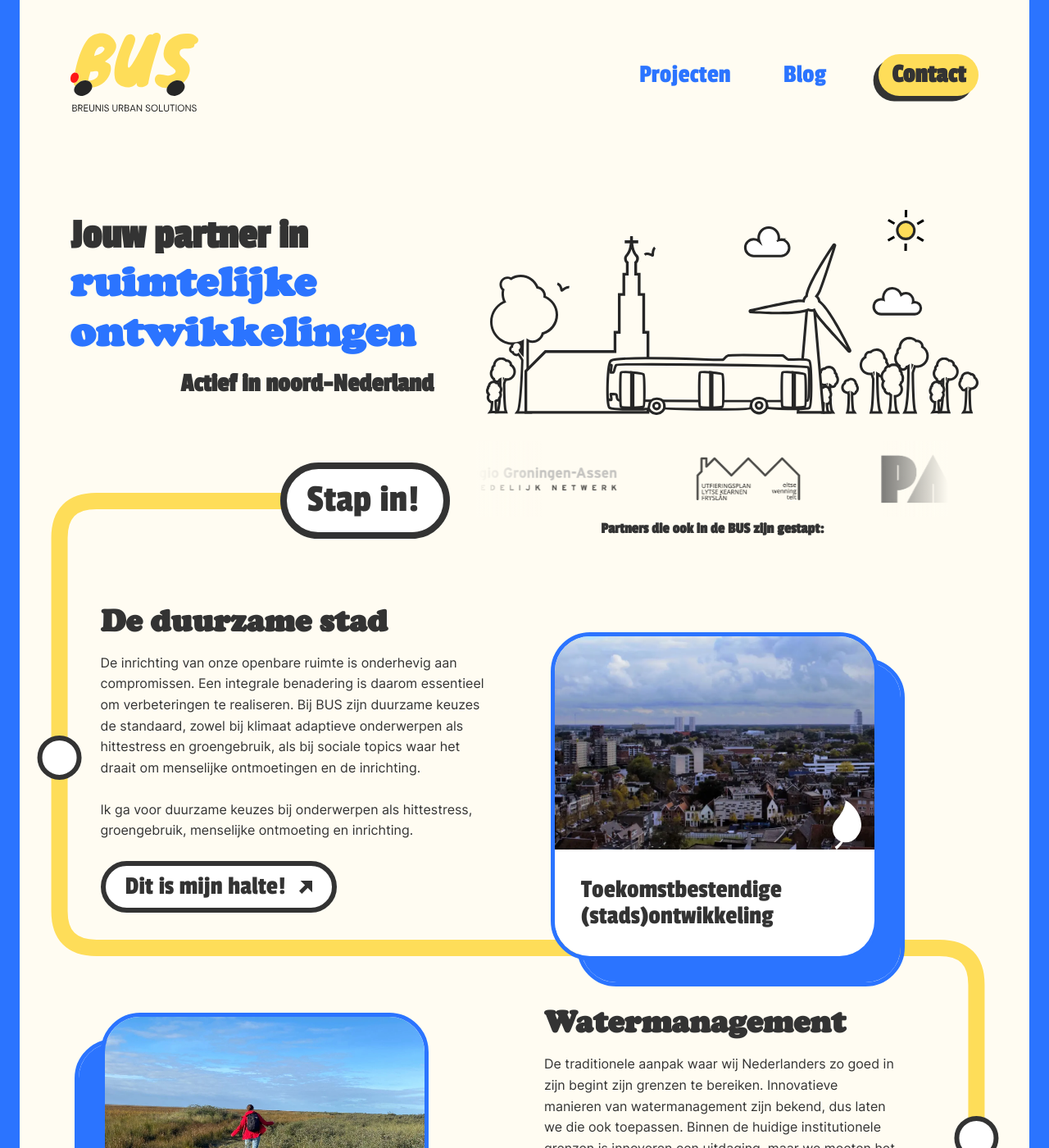
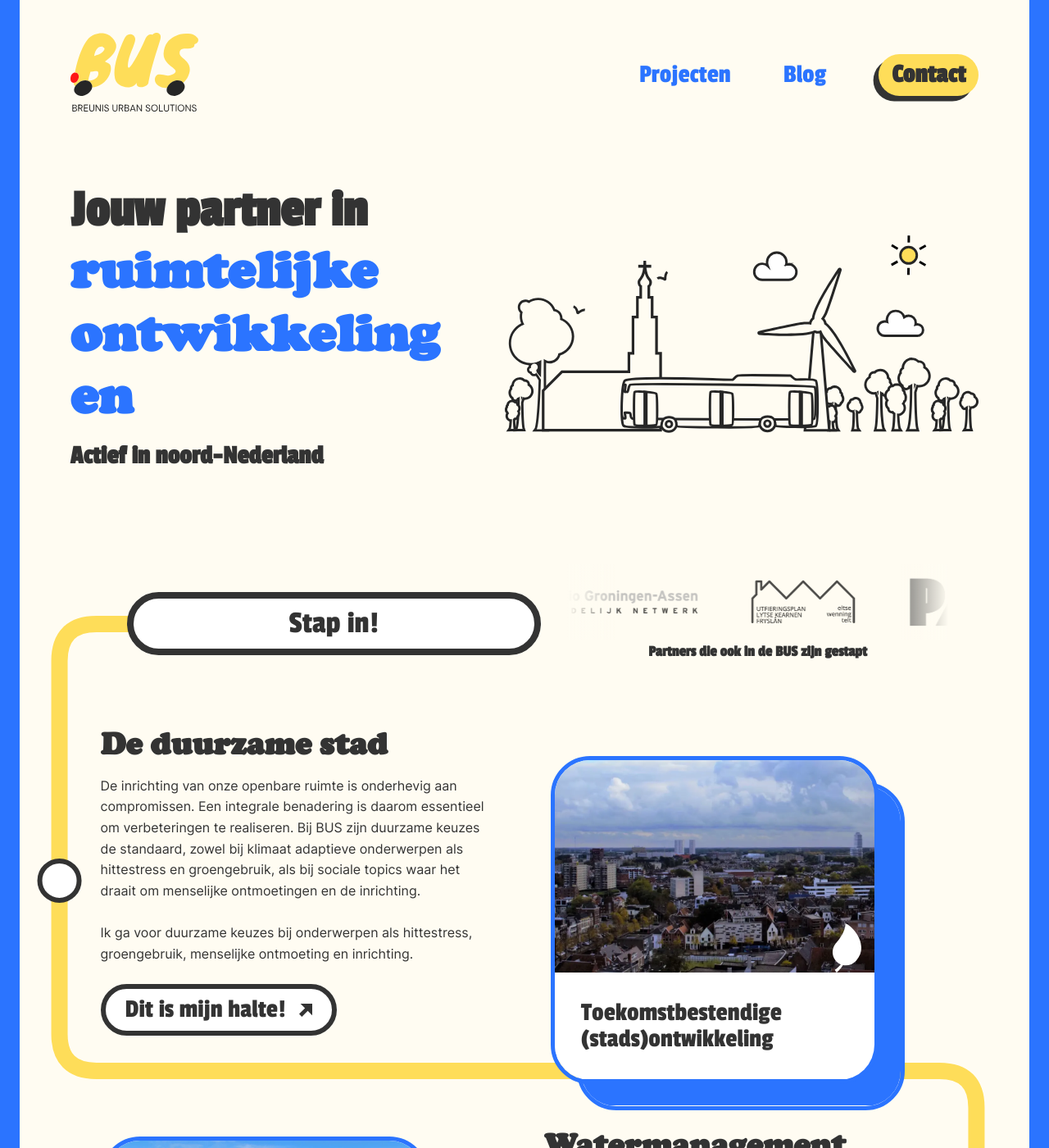
Before and after one commit to TheRealEdd/BreunisUrbanSolutions, a Jekyll site: the page built from index.html, in a window 1280 px wide and 1400 px high. Shown: the whole window at 82% size. Built offline with Jekyll 4.4.1, drawn with Linux system fonts in a browser that asks for light colours.

Commit message:
Homepage fixes (links + sizing for mobile)

```diff
--- a/index.html
+++ b/index.html
@@ -45,7 +45,7 @@
                     <img src="media/logos/rga-logo.webp" alt="">
                 </div>
             </div>
-            <h3>Partners die ook in de BUS zijn gestapt:</h3>
+            <h3>Partners die ook in de BUS zijn gestapt</h3>
         </div>
 
     </div>
@@ -58,7 +58,7 @@
                 De inrichting van onze openbare ruimte is onderhevig aan compromissen. Een integrale benadering is daarom essentieel om verbeteringen te realiseren. Bij BUS zijn duurzame keuzes de standaard, zowel bij klimaat adaptieve onderwerpen als hittestress en groengebruik, als bij sociale topics waar het draait om menselijke ontmoetingen en de inrichting.                    <br><br>
                 <!-- <br><br> -->
                 Ik ga voor duurzame keuzes bij onderwerpen als hittestress, groengebruik, menselijke ontmoeting en inrichting.</p>
-            <div class="page-button"><a href="/projecten.html?tag=Duurzame%20Stad">Dit is mijn halte! <img src="media/SVG/top-right-arrow.svg" alt="" class="text-icon"></a></div>
+            <div class="page-button"><a href="{{ site.baseurl }}/projecten.html?tag=Duurzame%20Stad">Dit is mijn halte! <img src="media/SVG/top-right-arrow.svg" alt="" class="text-icon"></a></div>
         </div>
         <div id="line-image-1" class="project-image-container">
             <img src="media/SVG/icon-leaf.svg" class="project-image-icon">
@@ -86,7 +86,7 @@
                 <!-- <br><br> -->
                 Binnen de huidige institutionele grenzen is innoveren een uitdaging, maar we moeten het de ruimte geven om ook in de toekomst droge voeten te behouden.
             </p>
-            <div class="page-button"><a href="/projecten.html?tag=Water">Dit is mijn halte! <img src="media/SVG/top-right-arrow.svg" alt="" class="text-icon"></a></div>
+            <div class="page-button"><a href="{{ site.baseurl }}/projecten.html?tag=Water">Dit is mijn halte! <img src="media/SVG/top-right-arrow.svg" alt="" class="text-icon"></a></div>
 
         </div>
 
@@ -108,7 +108,7 @@
 
                 Deze strijd moeten we omzetten in positieve energie want we kunnen beide krachten goed gebruiken om tot goede oplossingen te komen.
             </p>
-            <div class="page-button"><a href="/projecten.html?tag=Energie%20en%20Mobiliteit">Dit is mijn halte! <img src="media/SVG/top-right-arrow.svg" alt="" class="text-icon"></a></div>
+            <div class="page-button"><a href="{{ site.baseurl }}/projecten.html?tag=Energie%20en%20Mobiliteit">Dit is mijn halte! <img src="media/SVG/top-right-arrow.svg" alt="" class="text-icon"></a></div>
         </div>
         <div id="line-image-2" class="project-image-container">
             <img src="media/SVG/icon-electric.svg" class="project-image-icon">
--- a/styles.css
+++ b/styles.css
@@ -434,36 +434,41 @@
 }
 
 
-/* HOME HERO */
+/* ==========================================================================
+   HOME HERO SECTION (BASE / DESKTOP)
+   ========================================================================== */
 
 .hero {
-    padding: 6rem 5% 0;
+    padding: 4rem 5% 2rem;
+    max-width: 1400px;
+    margin: 0 auto;
 }
 
 .hero-content {
     text-align: left;
     margin: 0 auto;
     display: grid;
-    grid-template-columns: 40% 60%;
-    grid-template-rows: repeat(1, 1fr);
-    gap: 4rem;
+    /* Flexible minmax grid prevents squeezing text or breaking rows */
+    grid-template-columns: minmax(300px, 1fr) minmax(300px, 1.2fr);
+    gap: 3rem;
     align-items: center;
 }
 
 .hero h1 {
-    font-size: clamp(3rem, 4vw, 6rem);
+    font-size: clamp(2.5rem, 5vw, 5.5rem);
     font-family: "Passion One", sans-serif;
     color: var(--charcoal);
     margin-bottom: 1rem;
-    line-height: 1;
+    line-height: 1.05;
+    overflow-wrap: break-word;
 }
 
 .hero h3 {
-    font-size: clamp(2rem, 2vw, 4rem);
+    font-size: clamp(1.5rem, 2.5vw, 3rem);
     color: var(--charcoal);
     margin-bottom: 1rem;
-    line-height: 1;
-    text-align: right;
+    line-height: 1.2;
+    text-align: left; /* Aligns naturally with grid flow */
 }
 
 #hero-text-highlight {
@@ -473,40 +478,47 @@
 }
 
 .hero img {
-    max-width: calc(100% - 4rem);
-    max-height: 100%;
+    width: 100%;
+    max-width: 100%;
+    height: auto;
+    object-fit: contain;
+    justify-self: center;
 }
 
 /* ROUTE START */
+#route-start {
+    display: grid;
+    grid-template-columns: auto 1fr minmax(300px, 45%);
+    align-items: center;
+    width: 100%;
+    max-width: 1400px;
+    margin: 2rem auto 0;
+    gap: 2rem;
+}
+
 #line-start {
     border: solid 0.5rem var(--charcoal);
 }
 
 #line-start a {
-    font-size: 3rem;
-}
-
-
-#route-start {
-    display: grid;
-    grid-template-columns: 1fr auto 45vw;
-    align-items: center;
+    font-size: clamp(1.75rem, 3vw, 3rem);
+    margin: 0 auto;
+}
+
+.partners-carousel {
     width: 100%;
-    gap: 2rem;
-}
-
-.partners-carousel {
-    width: 45vw;
     text-align: center;
-    margin-left: auto; /* pushes ticker to the right */
+    margin-left: auto;
+    overflow: hidden; /* Constrains ticker width to grid cell */
 }
 
 /* LOGO TICKER */
 .logoTicker {
-    width: 45vw;
+    width: 100%;
+    max-width: 100%;
     overflow: hidden;
     position: relative;
-    padding: 1rem 0; /* Padding on top/bottom, 0 on sides to keep gradients flush */
+    padding: 1rem 0;
 }
 
 #logoTrack {
@@ -517,7 +529,6 @@
     animation: tickerScroll var(--ticker-speed) linear infinite;
 }
 
-/* Corrected Animation Loop */
 @keyframes tickerScroll {
     from {
         transform: translate3d(-50%, 0, 0);
@@ -531,27 +542,23 @@
     height: var(--logo-height);
     width: auto;
     flex-shrink: 0;
-    padding: 0 3rem; /* This replaces a 3rem gap seamlessly */
-
-    /* Make logos uniform */
+    padding: 0 2rem;
     filter: grayscale(100%);
     opacity: 0.7;
     transition: filter 0.3s ease, opacity 0.3s ease;
 }
 
-/* On hover, bring back original color and full visibility */
 #logoTrack img:hover {
     filter: grayscale(0%);
     opacity: 1;
 }
 
-/* Gradient overlays for the fade effect */
 .logoTicker::before,
 .logoTicker::after {
     content: "";
     position: absolute;
     top: 0;
-    width: 80px;
+    width: 60px;
     height: 100%;
     z-index: 2;
     pointer-events: none;
@@ -565,6 +572,76 @@
 .logoTicker::after {
     right: 0;
     background: linear-gradient(to left, var(--cream), transparent);
+}
+
+
+/* ==========================================================================
+   HERO RESPONSIVE OVERRIDES
+   ========================================================================== */
+
+/* --- Tablet / Medium Screens (max-width: 900px) --- */
+@media (max-width: 900px) {
+    .hero {
+        padding: 2rem 5% 1rem;
+    }
+
+    .hero-content {
+        grid-template-columns: 1fr; /* Stack text and image */
+        text-align: center;
+        gap: 2rem;
+    }
+
+    .hero h3 {
+        text-align: center;
+    }
+
+    .hero img {
+        max-width: 80%;
+        margin: 0 auto;
+    }
+
+    #route-start {
+        grid-template-columns: 1fr; /* Stack button and partners vertically */
+        justify-items: center;
+        text-align: center;
+        gap: 2rem;
+    }
+
+    .partners-carousel {
+        width: 100%;
+    }
+}
+
+/* --- Mobile / Small Screens (max-width: 600px) --- */
+@media (max-width: 600px) {
+    .hero h1 {
+        font-size: clamp(2rem, 8vw, 3.25rem);
+    }
+
+    .hero h3 {
+        font-size: clamp(1.25rem, 5vw, 2rem);
+    }
+
+    .hero img {
+        max-width: 100%;
+    }
+
+    #line-start {
+        width: 100%;
+        text-align: center;
+    }
+
+    #line-start a {
+        width: 100%;
+        justify-content: center;
+        font-size: 1.75rem;
+    }
+
+    /* Scaling ticker logos down slightly for phone screens */
+    #logoTrack img {
+        height: calc(var(--logo-height) * 0.75);
+        padding: 0 1.25rem;
+    }
 }
 
 
```
